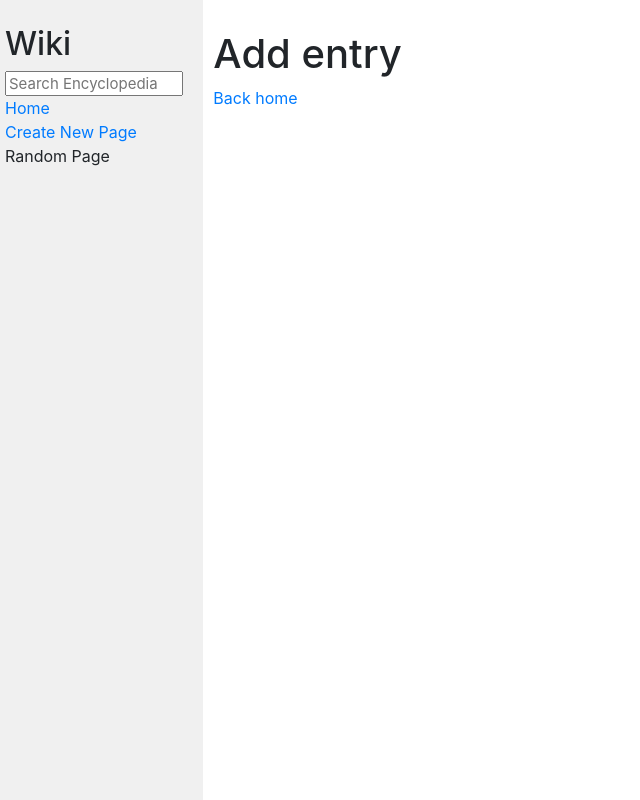
After one commit to DanielAdeyemi/CS50W_Project_1, a Django app: template encyclopedia/templates/encyclopedia/add.html in a window 1280 px wide. The commit adds this page. Shown: the whole page, without its empty margins (0-640 px from the left). Run offline with Django 3.2, Linux system fonts and the light colour scheme; the template is opened without the code that fills it: values that come from a table or form of the project are taken from there, others are empty; some libraries are stand-ins or nearby versions.

Commit message:
form attempt

```diff
--- /dev/null
+++ b/encyclopedia/templates/encyclopedia/add.html
@@ -0,0 +1,10 @@
+{% extends "encyclopedia/layout.html" %}
+{% block body %}
+<h1>Add entry</h1>
+<!-- <form action="{% url 'encyclopedia:add' %}" method="post">
+{% csrf_token %}
+  {{ form }}
+  <input type="submit" value="Add it">
+</form> -->
+<a href="{% url 'encyclopedia:index' %}">Back home</a>
+{% endblock %}
--- a/encyclopedia/templates/encyclopedia/error.html
+++ b/encyclopedia/templates/encyclopedia/error.html
@@ -8,6 +8,6 @@ Error
 {% if param %}
 <h1>Page with {{ param }} is not found!!!</h1>
 {%else%}
-<h1>Page is not found!</h1>
+<h1>Page is not found?!</h1>
 {%endif%}
 {% endblock %}
--- a/encyclopedia/templates/encyclopedia/layout.html
+++ b/encyclopedia/templates/encyclopedia/layout.html
@@ -3,11 +3,14 @@
 <!DOCTYPE html>
 
 <html lang="en">
+
 <head>
     <title>{% block title %}{% endblock %}</title>
-        <link rel="stylesheet" href="https://stackpath.bootstrapcdn.com/bootstrap/4.4.1/css/bootstrap.min.css" integrity="sha384-Vkoo8x4CGsO3+Hhxv8T/Q5PaXtkKtu6ug5TOeNV6gBiFeWPGFN9MuhOf23Q9Ifjh" crossorigin="anonymous">
+    <link rel="stylesheet" href="https://stackpath.bootstrapcdn.com/bootstrap/4.4.1/css/bootstrap.min.css"
+        integrity="sha384-Vkoo8x4CGsO3+Hhxv8T/Q5PaXtkKtu6ug5TOeNV6gBiFeWPGFN9MuhOf23Q9Ifjh" crossorigin="anonymous">
     <link href="{% static 'encyclopedia/styles.css' %}" rel="stylesheet">
 </head>
+
 <body>
     <div class="row">
         <div class="sidebar col-lg-2 col-md-3">
@@ -16,10 +19,10 @@
                 <input class="search" type="text" name="q" placeholder="Search Encyclopedia">
             </form>
             <div>
-                    <a href="{% url 'index' %}">Home</a>
+                <a href="{% url 'encyclopedia:index' %}">Home</a>
             </div>
             <div>
-                    Create New Page
+                <a href="{% url 'encyclopedia:add' %}">Create New Page</a>
             </div>
             <div>
                 Random Page
@@ -34,4 +37,5 @@
     </div>
 
 </body>
+
 </html>
--- a/encyclopedia/urls.py
+++ b/encyclopedia/urls.py
@@ -2,8 +2,10 @@ from django.urls import path
 
 from . import views
 
+app_name = 'encyclopedia'
 urlpatterns = [
     path("", views.index, name="index"),
     path("<str:topic>", views.topics, name="topic"),
-    path("error", views.error, name="error")
+    path("error", views.error, name="error"),
+    path("add", views.add, name="add"),
 ]
--- a/encyclopedia/views.py
+++ b/encyclopedia/views.py
@@ -1,7 +1,12 @@
+from django import forms
 from django.http import HttpResponseRedirect
 from django.shortcuts import render
 from django.urls import reverse
 from . import util
+
+
+class NewTaskForm(forms.Form):
+    topic = forms.CharField(label='New Topic')
 
 
 def index(request):
@@ -9,7 +14,7 @@ def index(request):
     title = request.GET.get('q', '')
     topics = util.list_entries()
     potential_topics = []
-
+    print(title)
     for topic in topics:
         if(title.upper() in topic.upper()):
             potential_topics.append(topic)
@@ -48,3 +53,11 @@ def error(request, param):
     return render(request, "encyclopedia/error.html", {
         "param": 'param'
     })
+
+
+def add(request):
+    return render(request, 'encyclopedia/add.html'
+                  )
+    # , {
+    #     'form': NewTaskForm
+    # })
```
Lines whose indentation alone changed are shown as unchanged.
